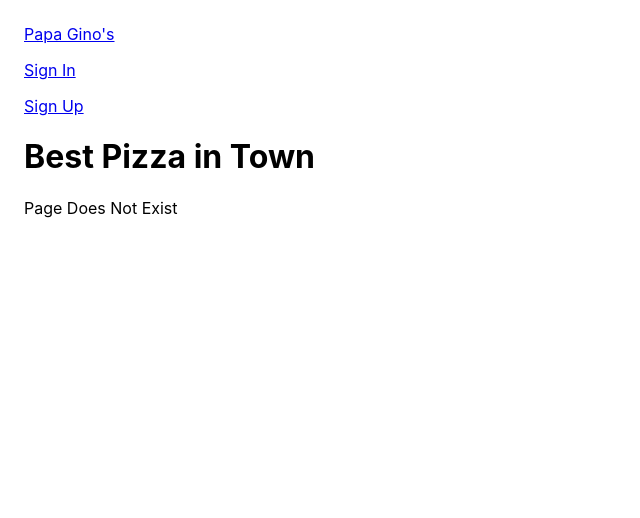
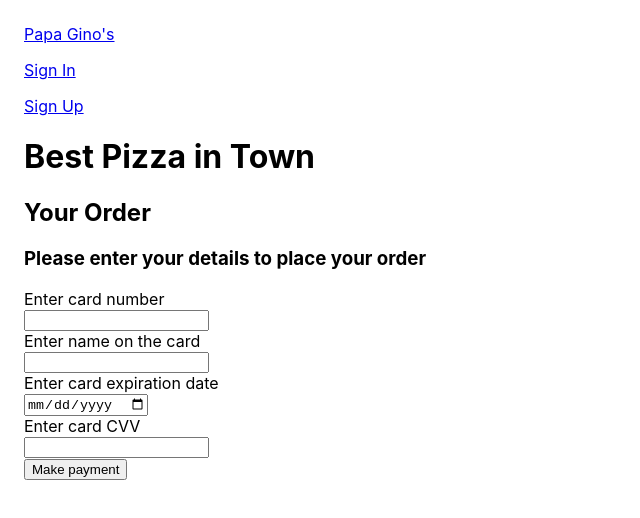
Before and after one commit to tan75/papaginos, a React (Create React App) app: page /order in a window 1280 px wide. Shown: the top 518 px of the page, without its empty margins (0-640 px from the left). Built offline with nearby package versions, Linux system fonts and the light colour scheme.

Commit message:
Add Order Page

```diff
--- a/src/App.js
+++ b/src/App.js
@@ -2,6 +2,7 @@ import PizzaComponent from './pizzaComponents/PizzaComponent';
 import SignInPage from './accessComponents/SignInPage';
 import SignUpPage from './accessComponents/SignUpPage';
 import ErrorPage from './ErrorPage';
+import OrderPage from './orderComponents/OrderPage';
 
 import { Switch, Route, Link } from 'react-router-dom';
 
@@ -21,6 +22,9 @@ const App = () => {
       </nav>
       <h1>Best Pizza in Town</h1>
       <Switch>
+        <Route path="/order">
+          <OrderPage />
+        </Route>
         <Route path="/signin">
           <SignInPage />
         </Route>
--- /dev/null
+++ b/src/orderComponents/OrderPage.js
@@ -0,0 +1,36 @@
+import React from 'react';
+
+function orderPage() {
+  return (
+    <div>
+      <h2>Your Order</h2>
+      <h3>Please enter your details to place your order</h3>
+      <form
+        onSubmit={(event) => {
+          event.preventDefault();
+          console.log('Your order is being placed...');
+        }}
+      >
+        <label htmlFor="cardNumber">Enter card number</label>
+        <br />
+        <input type="text" />
+        <br />
+        <label htmlFor="cardHolder">Enter name on the card</label>
+        <br />
+        <input type="text" />
+        <br />
+        <label htmlFor="cardExpirationDate">Enter card expiration date</label>
+        <br />
+        <input type="date" />
+        <br />
+        <label htmlFor="cardCVV">Enter card CVV</label>
+        <br />
+        <input type="number" />
+        <br />
+        <button type="submit">Make payment</button>
+      </form>
+    </div>
+  );
+}
+
+export default orderPage;
```
Also changed, not shown: 1 other file (tests, documents, lock files or other folders).
